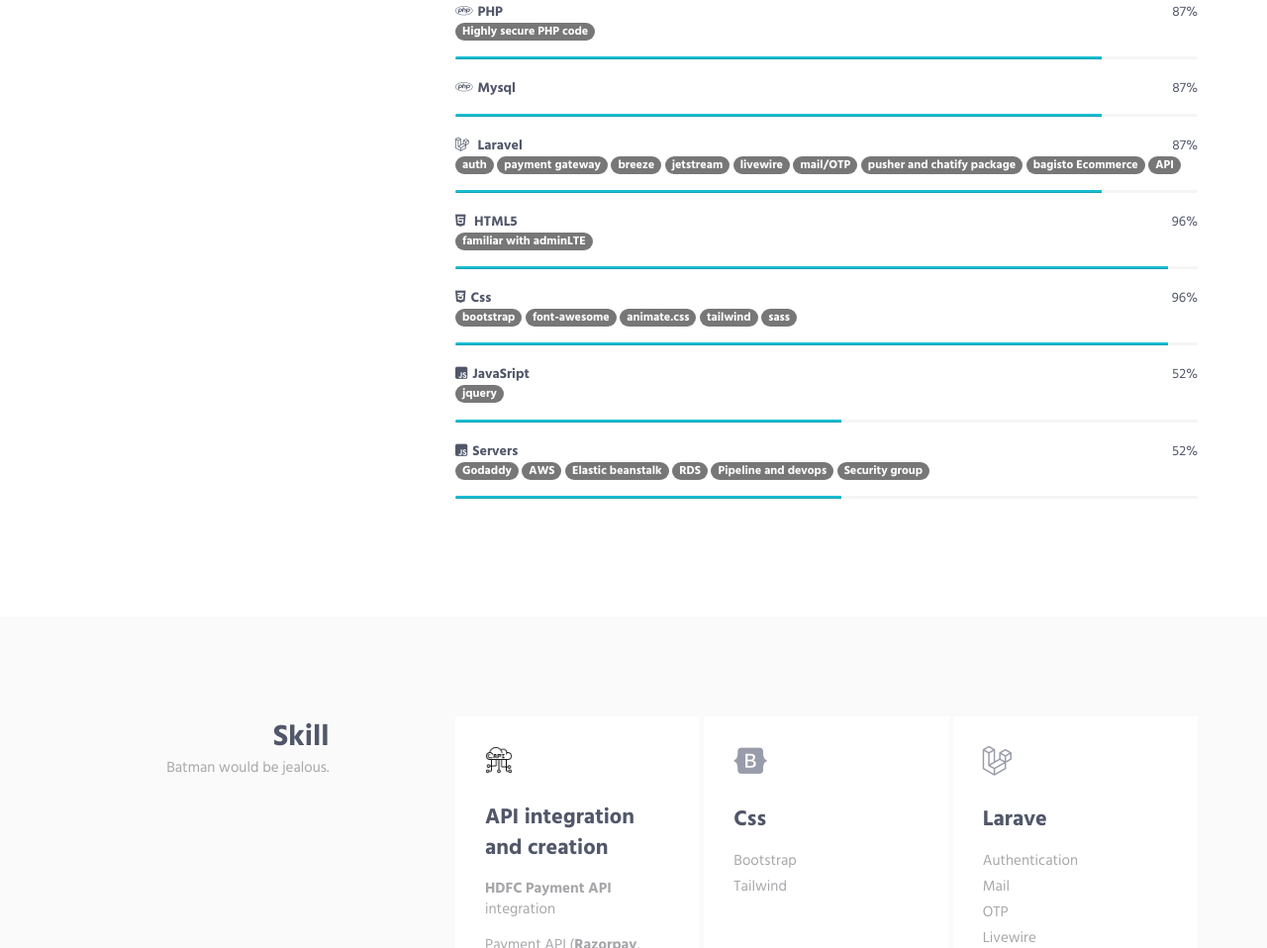
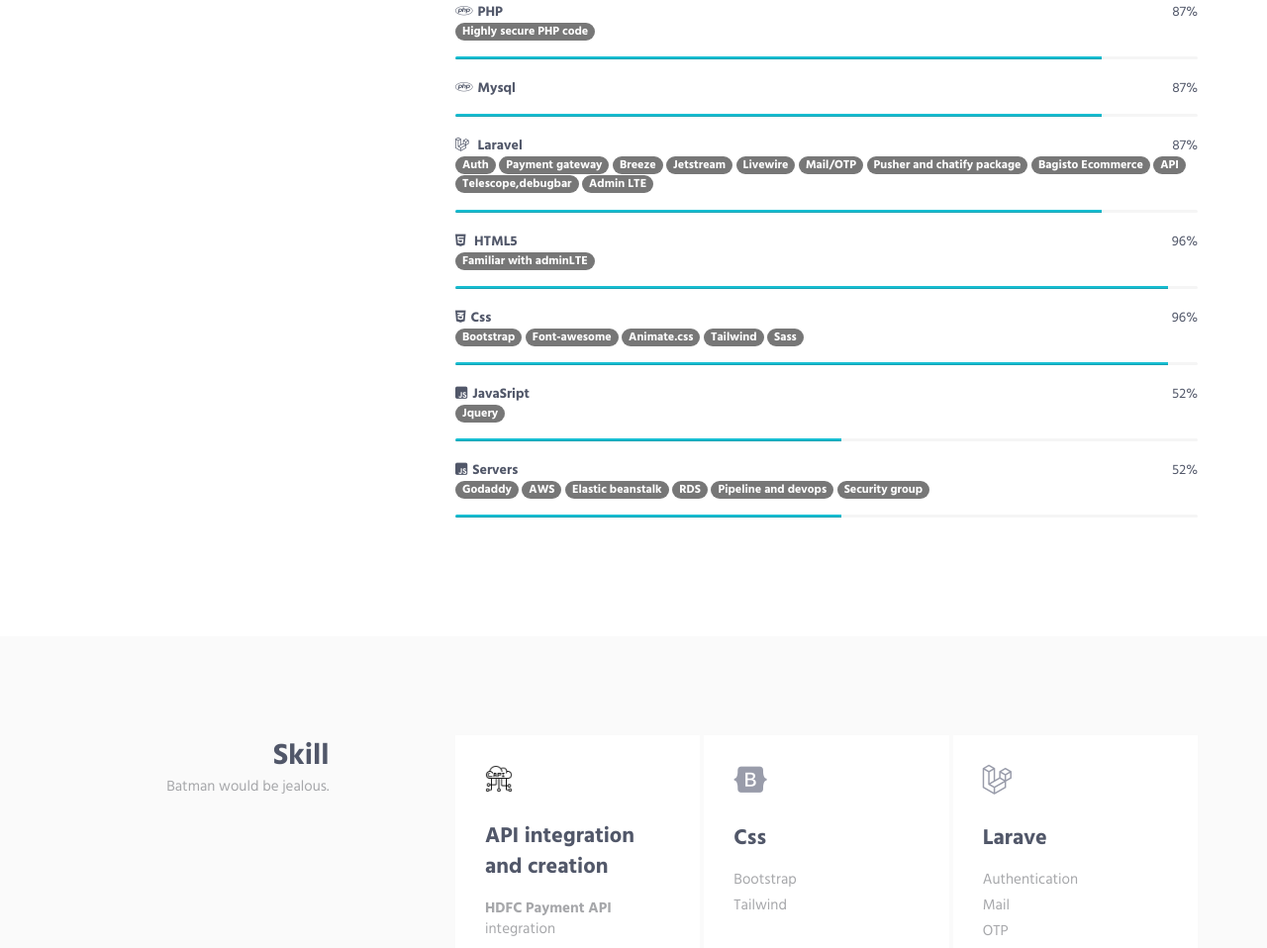
Before and after one commit to prashantsingh2408/portfolio-live, a plain HTML site: page index.html in a window 1280 px wide. Shown: the part 860-1818 px from the top of the page at 99% size. Drawn offline with Linux system fonts and the light colour scheme.

Commit message:
update into sec skills

```diff
--- a/index.html
+++ b/index.html
@@ -116,15 +116,17 @@
                         <h5><i class="fab fa-laravel"></i> Laravel
                             <span class="color-heading pull-right">87%</span>
                             </br>
-                            <span class="badge badge-info">auth</span>
-                            <span class="badge badge-info">payment gateway</span>
-                            <span class="badge badge-info">breeze</span>
-                            <span class="badge badge-info">jetstream</span>
-                            <span class="badge badge-info">livewire</span>
-                            <span class="badge badge-info">mail/OTP</span>
-                            <span class="badge badge-info">pusher and chatify package</span>
-                            <span class="badge badge-info">bagisto Ecommerce</span>
+                            <span class="badge badge-info">Auth</span>
+                            <span class="badge badge-info">Payment gateway</span>
+                            <span class="badge badge-info">Breeze</span>
+                            <span class="badge badge-info">Jetstream</span>
+                            <span class="badge badge-info">Livewire</span>
+                            <span class="badge badge-info">Mail/OTP</span>
+                            <span class="badge badge-info">Pusher and chatify package</span>
+                            <span class="badge badge-info">Bagisto Ecommerce</span>
                             <span class="badge badge-info">API</span>
+                            <span class="badge badge-info">Telescope,debugbar</span>
+                            <span class="badge badge-info">Admin LTE </span>
                         </h5>
                         <div class="progress">
                             <div class="progress-bar bg-color-base" role="progressbar" data-width="87"></div>
@@ -133,7 +135,7 @@
                     <div class="progress-box">
                         <h5> <i class="fab fa-html5"></i> HTML5 <span class="color-heading pull-right">96%</span>
                         </br>
-                            <span class="badge badge-info">familiar with adminLTE</span>
+                            <span class="badge badge-info">Familiar with adminLTE</span>
                         </h5>
                         <div class="progress">
                             <div class="progress-bar bg-color-base" role="progressbar" data-width="96"></div>
@@ -142,11 +144,11 @@
                     <div class="progress-box">
                         <h5><i class="fab fa-css3-alt"></i>Css <span class="color-heading pull-right">96%</span>
                         </br>
-                        <span class="badge badge-info">bootstrap</span>
-                        <span class="badge badge-info">font-awesome</span>
-                        <span class="badge badge-info">animate.css</span>
-                        <span class="badge badge-info">tailwind</span>
-                        <span class="badge badge-info">sass</span>
+                        <span class="badge badge-info">Bootstrap</span>
+                        <span class="badge badge-info">Font-awesome</span>
+                        <span class="badge badge-info">Animate.css</span>
+                        <span class="badge badge-info">Tailwind</span>
+                        <span class="badge badge-info">Sass</span>
                         </h5>
                         <div class="progress">
                             <div class="progress-bar bg-color-base" role="progressbar" data-width="96"></div>
@@ -155,7 +157,7 @@
                     <div class="progress-box">
                         <h5><i class="fab fa-js-square"></i>JavaSript <span class="color-heading pull-right">52%</span>
                         </br>
-                        <span class="badge badge-info">jquery</span>
+                        <span class="badge badge-info">Jquery</span>
                         </h5>
                         <div class="progress">
                             <div class="progress-bar bg-color-base" role="progressbar" data-width="52"></div>
```
